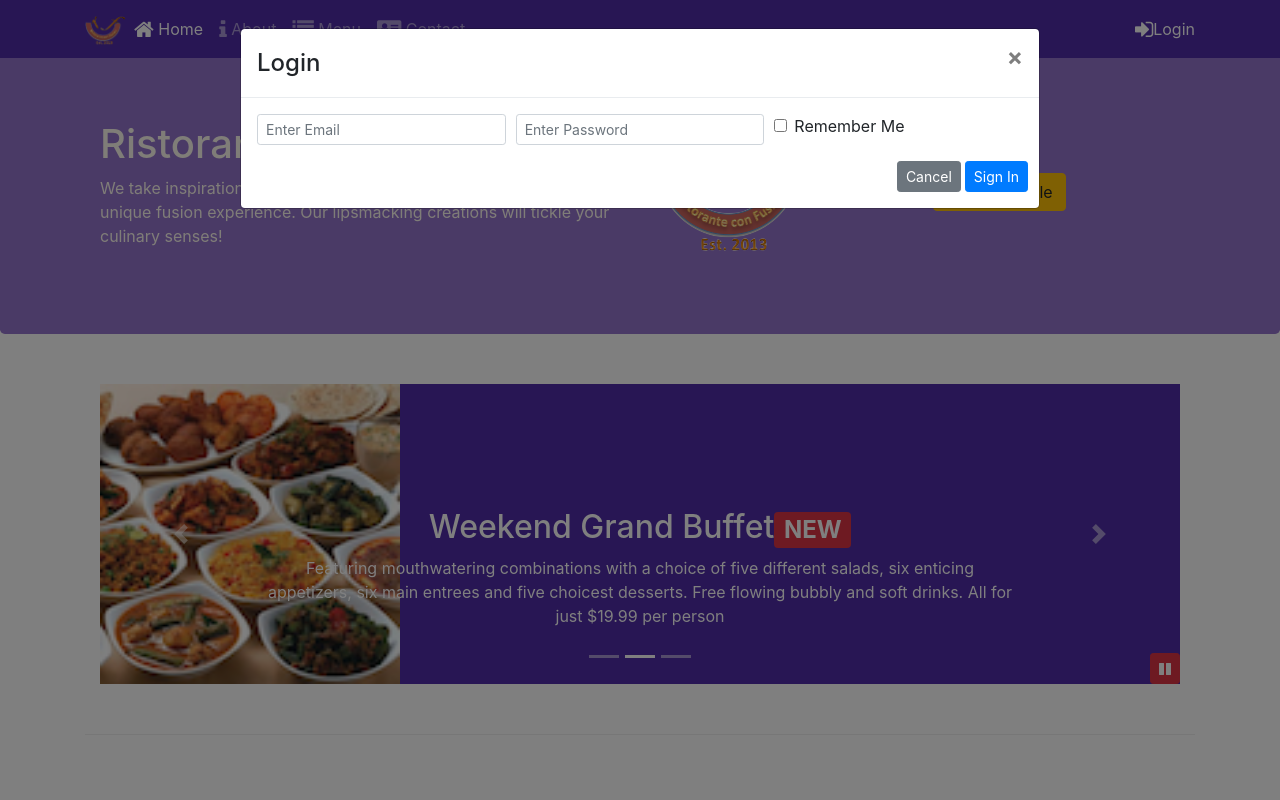
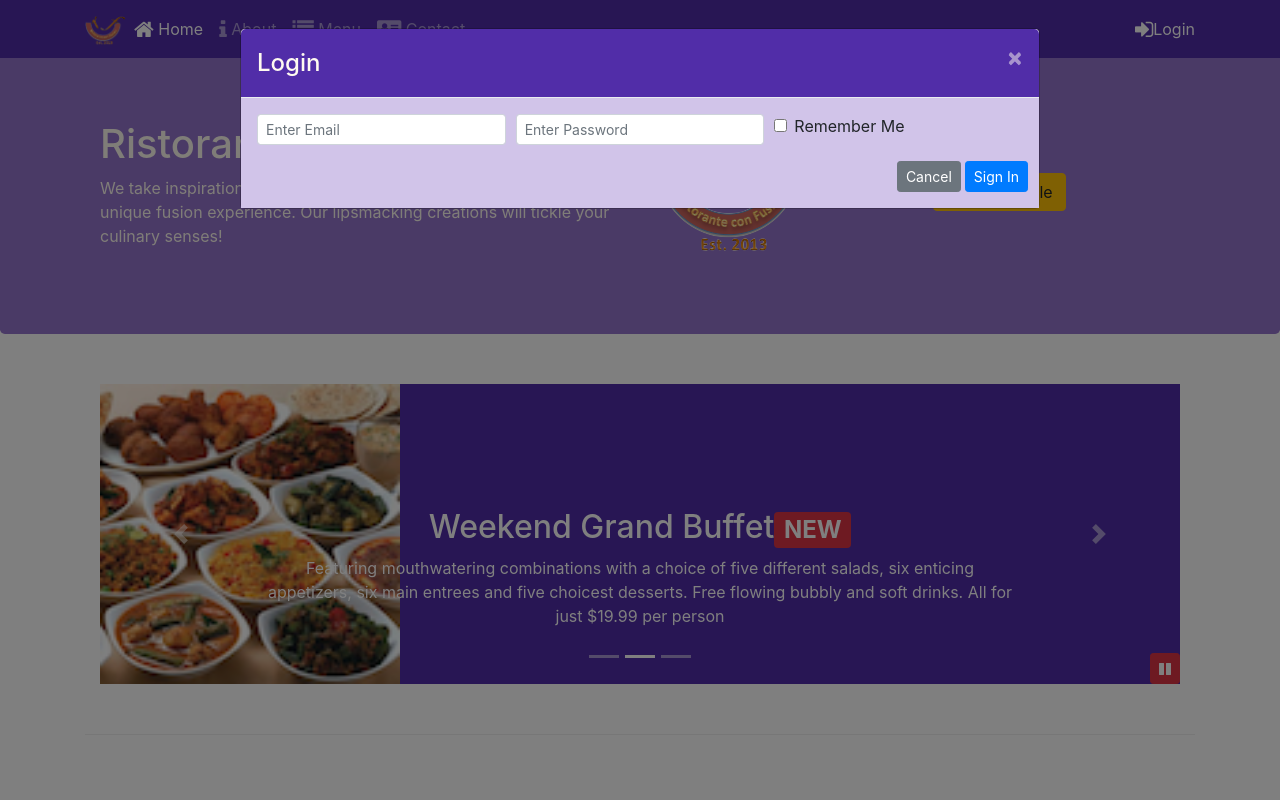
Before and after one commit to SARTHAK-27/Front-end-with-Bootstrap, a website: page index.html in a window 1280 px wide. Both pictures are taken after a click on the button "Login". Shown: the top 800 px of the page. Drawn offline with nearby package versions, Linux system fonts and the light colour scheme.

Commit message:
Assignment week 4

```diff
--- a/css/styles.scss
+++ b/css/styles.scss
@@ -74,3 +74,15 @@ body{
     bottom: 0px;
     z-index: 1;
 }
+
+.modal-header {
+    background: #512DA8;
+    color: floralwhite; }
+    .modal-header button {
+      color: floralwhite; }
+
+  .modal-body {
+    background: #D1C4E9; }
+
+  .modal-footer {
+    background: #9575CD; }
--- a/index.html
+++ b/index.html
@@ -31,7 +31,7 @@
                 <li class="nav-item"><a class="nav-link" href="./contactus.html"><span class="fa fa-address-card fa-lg"></span> Contact</a></li>
             </ul>
             <span class="navbar-text">
-                <a data-toggle="modal" data-target="#loginmodal">
+                <a id="loginbutton" role="button">
                     <span class="fa fa-sign-in fa-lg"></span>Login
                 </a>
             </span>
@@ -96,7 +96,7 @@
                     <img src="img/logo.png" class="img-fluid">
                 </div>
                 <div class="col-sm-3 align-self-center">
-                <a data-toggle="modal" data-target="#reservemodal"><button type="button" class="btn btn-warning">Reserve Table</button></a>
+                <button type="button" class="btn btn-warning" role="button" id="reservebutton">Reserve Table</button>
                 </div>
             </div>
         </div>
@@ -340,6 +340,12 @@
                     $("#carouselButton").children("span").addClass('fa-pause');
                 }
             });
+            $('#reservebutton').click(function(){
+                $('#reservemodal').modal('show');
+            });
+            $('#loginbutton').click(function(){
+                $('#loginmodal').modal('show');
+            });
         });
     </script>
 </body>
```
Also changed, not shown: css/styles.css.
